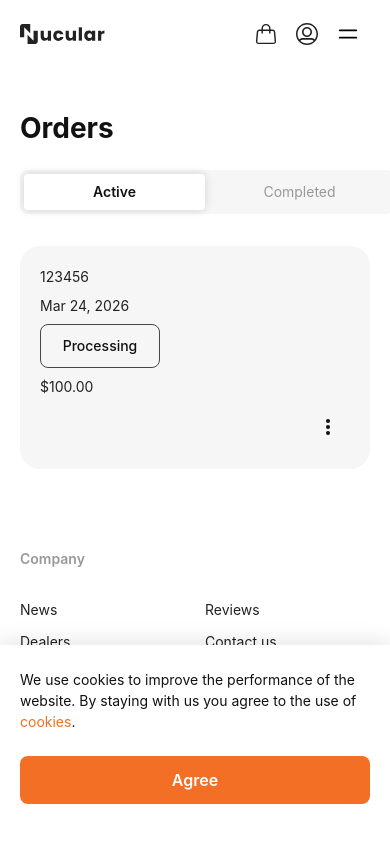
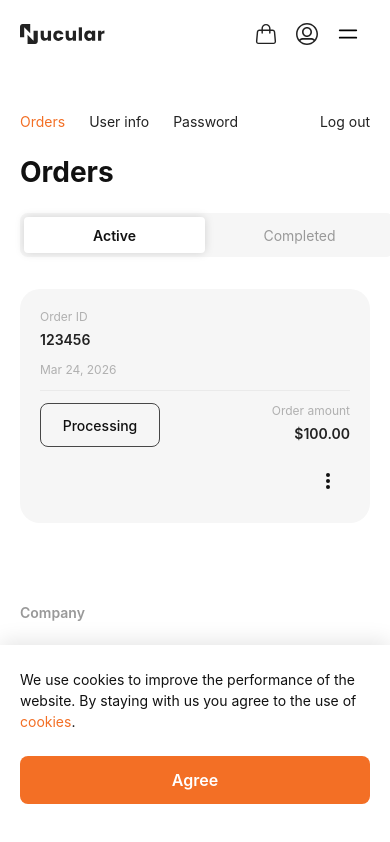
Before and after one commit to nucular2/nucularelectronics, a React (Vite) app in the folder frontend/: page /orders in a window 390 px wide. Built offline with nearby package versions, Linux system fonts and the light colour scheme; no server answers.

Commit message:
Account mobile: nav bar, profile typography, orders cards

```diff
--- a/frontend/src/app-styles.css
+++ b/frontend/src/app-styles.css
@@ -226,15 +226,20 @@
   border: none;
   padding: 0;
   font-family: var(--font-family);
-  font-weight: 600;
+  font-weight: 400;
   font-size: 14px;
   line-height: 140%;
-  color: #111;
+  color: #222;
   cursor: pointer;
 }
 
 .orders-mobile-link.logout {
-  color: #111;
+  color: #222;
+  margin-left: auto;
+}
+
+.orders-mobile-link.active {
+  color: #f36f25;
 }
 
 /* Sidebar Nav */
@@ -969,9 +974,10 @@
   .orders-mobile-bar {
     display: flex;
     align-items: center;
-    justify-content: space-between;
+    justify-content: flex-start;
     width: 100%;
     margin-bottom: 24px;
+    gap: 24px;
   }
 
   .orders-title {
@@ -981,6 +987,100 @@
 
   .orders-list-header {
     display: none;
+  }
+
+  .user-info-section {
+    padding: 24px 0;
+  }
+
+  .user-info-label {
+    font-size: 14px;
+    font-weight: 400;
+    line-height: 140%;
+    color: #b0b0b0;
+  }
+
+  .user-info-value {
+    font-size: 14px;
+    font-weight: 400;
+    line-height: 140%;
+    color: #222;
+  }
+
+  .user-info-edit-btn {
+    font-weight: 400;
+    font-size: 14px;
+    line-height: 140%;
+    color: #f36f25;
+  }
+
+  .user-info-edit-btn.cancel {
+    color: #f36f25;
+  }
+
+  .orders-list {
+    gap: 12px;
+  }
+
+  .order-card {
+    min-height: 168px;
+    grid-template-columns: 1fr 1fr;
+    row-gap: 12px;
+    column-gap: 16px;
+    align-items: start;
+  }
+
+  .order-status {
+    grid-column: 1;
+  }
+
+  .order-menu-wrap {
+    grid-column: 2;
+    justify-self: end;
+  }
+
+  .order-date {
+    grid-column: 1 / -1;
+    font-family: var(--font-family);
+    font-weight: 400;
+    font-size: 12px;
+    line-height: 140%;
+    color: #b0b0b0;
+    padding-bottom: 12px;
+    border-bottom: 1px solid #EAEAEA;
+  }
+
+  .order-id,
+  .order-amount {
+    display: flex;
+    flex-direction: column;
+    gap: 4px;
+    font-family: var(--font-family);
+    font-size: 14px;
+    line-height: 140%;
+    color: #222;
+    font-weight: 600;
+  }
+
+  .order-id::before {
+    content: "Order ID";
+    font-weight: 400;
+    font-size: 12px;
+    line-height: 140%;
+    color: #b0b0b0;
+  }
+
+  .order-amount {
+    text-align: right;
+    justify-self: end;
+  }
+
+  .order-amount::before {
+    content: "Order amount";
+    font-weight: 400;
+    font-size: 12px;
+    line-height: 140%;
+    color: #b0b0b0;
   }
 }
 .checkout-container {
--- a/frontend/src/pages/Orders.tsx
+++ b/frontend/src/pages/Orders.tsx
@@ -191,6 +191,12 @@ export default function Orders() {
             </aside>
 
             <main className="orders-content">
+              <div className="orders-mobile-bar">
+                <button className="orders-mobile-link active">Orders</button>
+                <button className="orders-mobile-link" onClick={() => navigate("/profile")}>User info</button>
+                <button className="orders-mobile-link" onClick={() => navigate("/update-password")}>Password</button>
+                <button className="orders-mobile-link logout" onClick={handleSignOut}>Log out</button>
+              </div>
               <h1 className="orders-title">Orders</h1>
 
               <div className="orders-tabs">
--- a/frontend/src/pages/Profile.tsx
+++ b/frontend/src/pages/Profile.tsx
@@ -255,6 +255,8 @@ export default function Profile() {
             <main className="orders-content">
               <div className="orders-mobile-bar">
                 <button className="orders-mobile-link" onClick={() => navigate("/orders")}>Orders</button>
+                <button className="orders-mobile-link active">User info</button>
+                <button className="orders-mobile-link" onClick={() => navigate("/update-password")}>Password</button>
                 <button className="orders-mobile-link logout" onClick={handleSignOut}>Log out</button>
               </div>
               <h1 className="orders-title">User info</h1>
--- a/frontend/src/pages/UpdatePassword.tsx
+++ b/frontend/src/pages/UpdatePassword.tsx
@@ -117,6 +117,12 @@ export default function UpdatePassword() {
             </aside>
 
             <main className="orders-content">
+              <div className="orders-mobile-bar">
+                <button className="orders-mobile-link" onClick={() => navigate("/orders")}>Orders</button>
+                <button className="orders-mobile-link" onClick={() => navigate("/profile")}>User info</button>
+                <button className="orders-mobile-link active">Password</button>
+                <button className="orders-mobile-link logout" onClick={handleSignOut}>Log out</button>
+              </div>
               <h1 className="orders-title">Password</h1>
 
               <div className="password-form-container">
```
